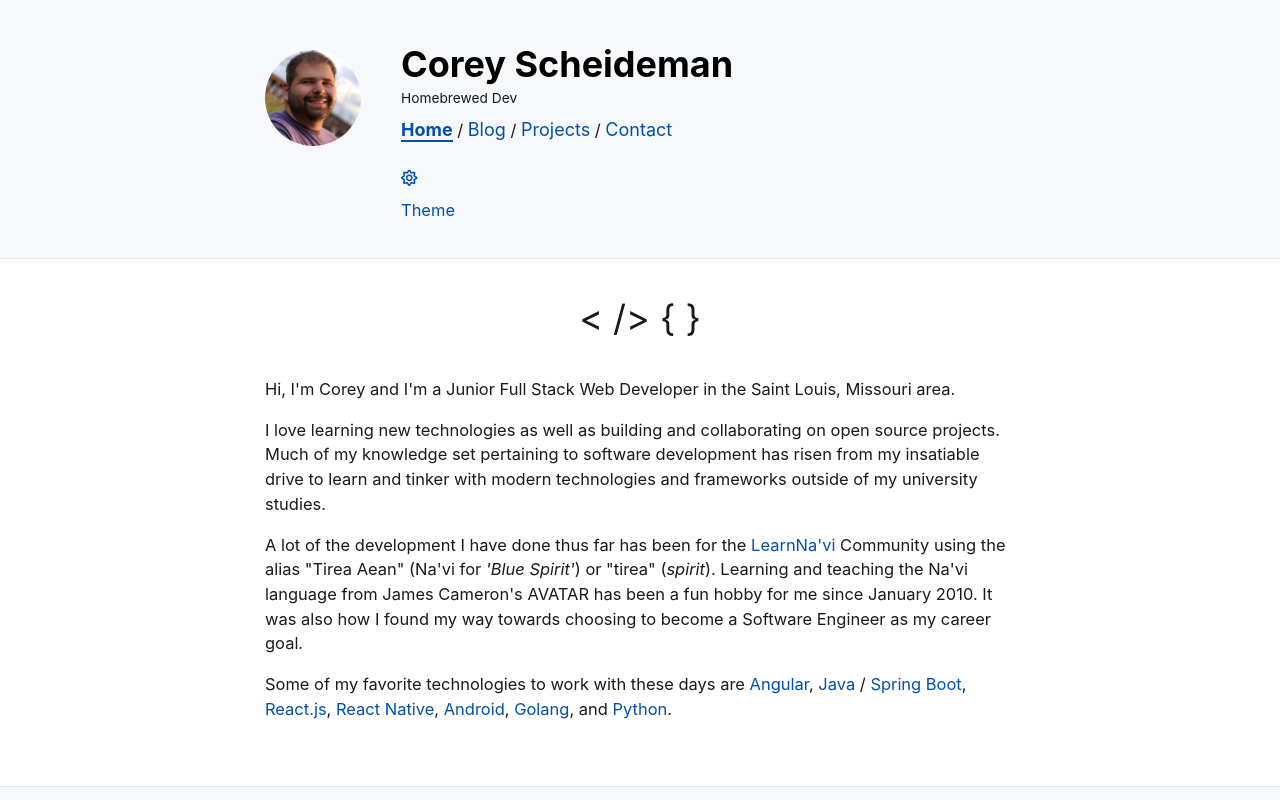
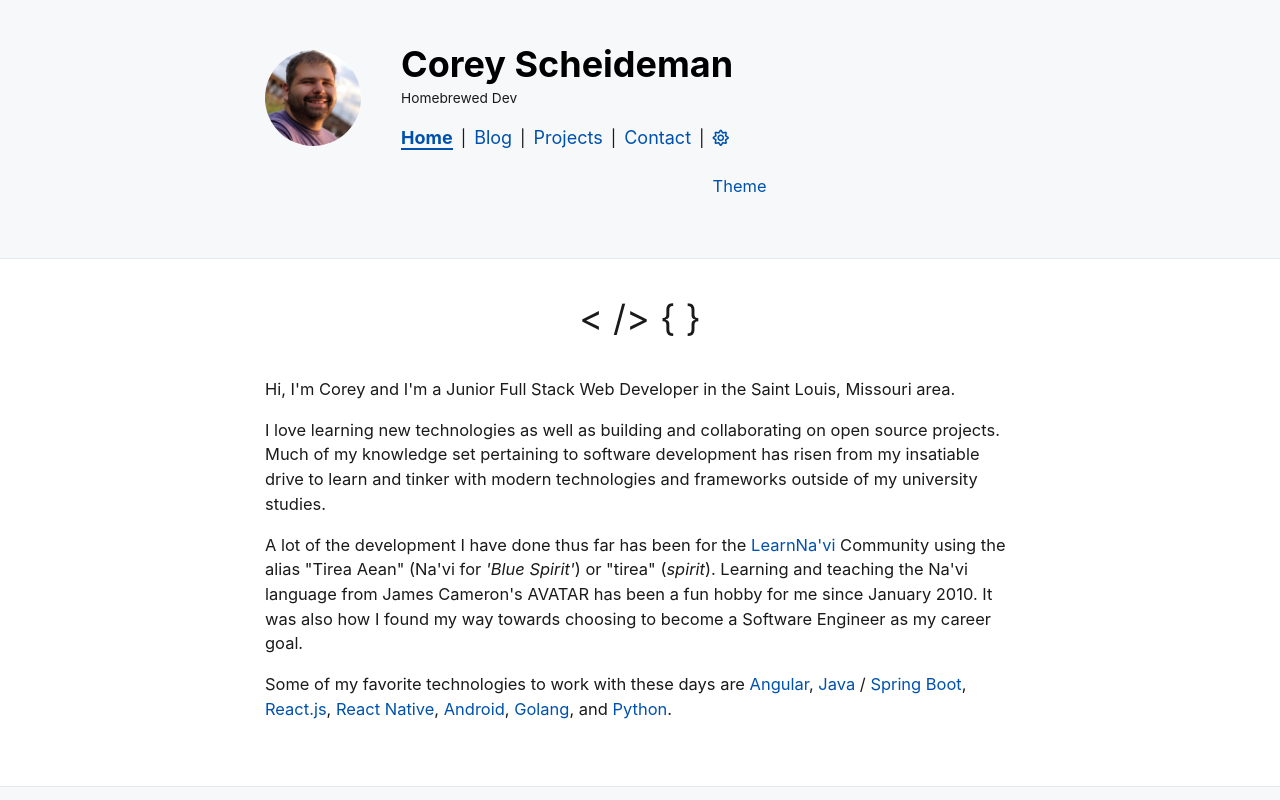
Before and after one commit to corscheid/corscheid.dev, a Next.js app: page / in a window 1280 px wide. Shown: the top 800 px of the page. Built offline with nearby package versions, Linux system fonts and the light colour scheme.

Commit message:
Move ThemeSwitcher from Header to Navigation, improve Navigation styles

```diff
--- a/components/Header.tsx
+++ b/components/Header.tsx
@@ -3,7 +3,6 @@ import { NAME, TAGLINE } from '../lib/constants'
 import Image from 'next/image'
 import Navigation from './Navigation'
 import styles from './Header.module.css'
-import ThemeSwitcher from './ThemeSwitcher'
 
 export default function Header() {
   const name = NAME
@@ -33,7 +32,6 @@ export default function Header() {
         <h1 className={styles.name}>{name}</h1>
         <small>{tagline}</small>
         <Navigation />
-        <ThemeSwitcher />
       </div>
     </header>
   )
--- a/components/Navigation.module.css
+++ b/components/Navigation.module.css
@@ -1,5 +1,11 @@
-.navItem {
-  display: inline;
+.nav {
+  display: flex;
+  flex-flow: row wrap;
+  line-height: 3rem;
+}
+
+.divider {
+  padding: 0.5rem;
 }
 
 .navLink {
--- a/components/Navigation.tsx
+++ b/components/Navigation.tsx
@@ -2,6 +2,7 @@ import { BLOG, CONTACT, HOME, PROJECTS } from '../lib/constants'
 
 import Link from 'next/link'
 import { NavItem } from '../interfaces'
+import ThemeSwitcher from './ThemeSwitcher'
 import styles from './Navigation.module.css'
 import { useRouter } from 'next/router'
 
@@ -14,7 +15,7 @@ export default function Navigation(): JSX.Element {
     { name: CONTACT, dest: '/contact' }
   ]
   return (
-    <nav>
+    <nav className={styles.nav}>
       {links.map(({ name, dest }) => (
         <div className={styles.navItem} key={name}>
           <Link href={dest}>
@@ -28,9 +29,10 @@ export default function Navigation(): JSX.Element {
               {name}
             </a>
           </Link>
-          {name !== CONTACT ? ' / ' : null}
+          <span className={styles.divider}>|</span>
         </div>
       ))}
+      <ThemeSwitcher />
     </nav>
   )
 }
```
